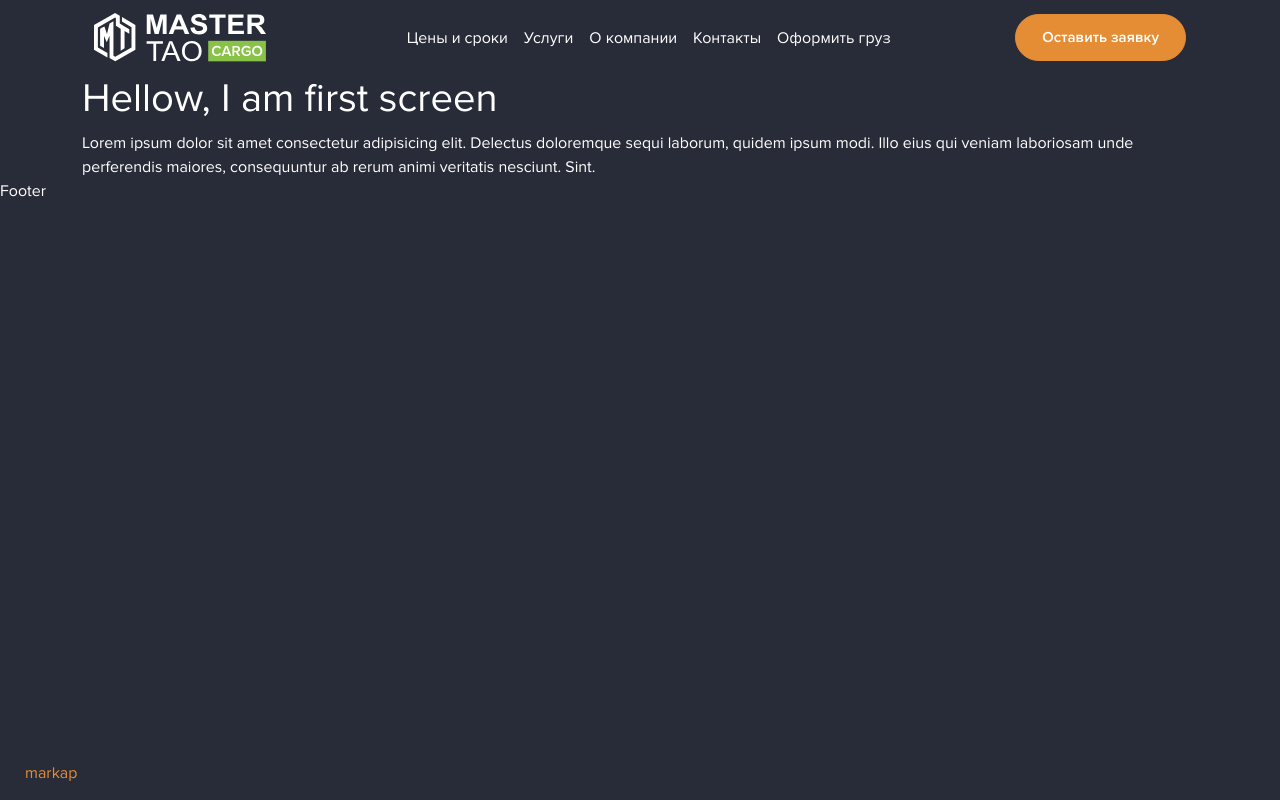
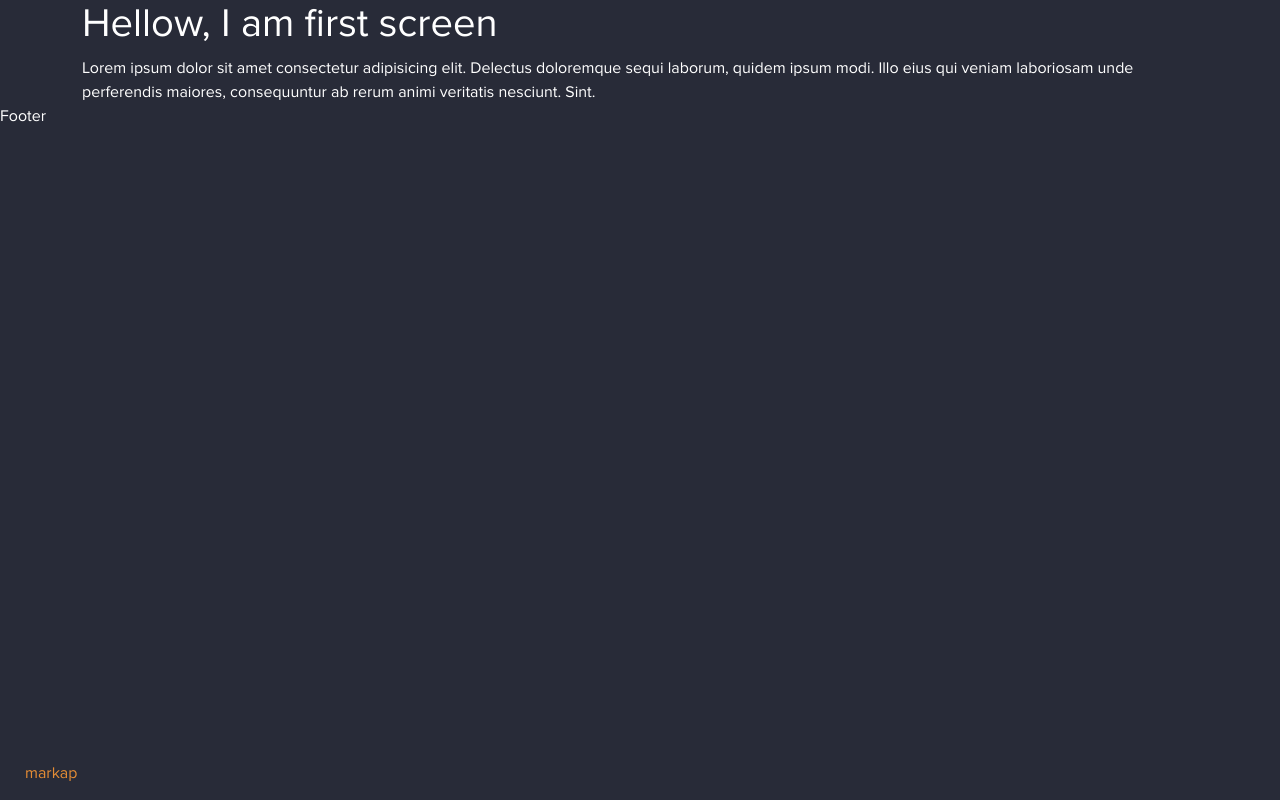
Before and after one commit to ubojko1990/dev-MasterTao-13.06, a website: page build/index.html in a window 1280 px wide. Drawn offline with Linux system fonts and the light colour scheme.

```diff
--- a/build/index.html
+++ b/build/index.html
@@ -13,42 +13,6 @@
 </head>
 
 <body>
-    <header>
-        <div class="container">
-            <nav class="navbar navbar-expand-lg">
-                <div class="container-fluid">
-                    <a class="navbar-brand" href="index.html">
-            <img src="assets/img/logo.svg" alt="logo">
-          </a>
-                    <button class="navbar-toggler" type="button" data-bs-toggle="collapse" data-bs-target="#navbarSupportedContent" aria-controls="navbarSupportedContent" aria-expanded="false" aria-label="Toggle navigation">
-                        <span class="navbar-toggler-icon"></span>
-                    </button>
-                    <div class="collapse navbar-collapse" id="navbarSupportedContent">
-                        <ul class="navbar-nav mx-auto">
-                            <li class="nav-item">
-                                <a class="nav-link text-white  active" aria-current="page" href="#">Цены и сроки</a>
-                            </li>
-                            <li class="nav-item">
-                                <a class="nav-link text-white" href="#">Услуги</a>
-                            </li>
-                            <li class="nav-item">
-                                <a class="nav-link text-white  active" aria-current="page" href="#">О компании</a>
-                            </li>
-                            <li class="nav-item">
-                                <a class="nav-link text-white  active" aria-current="page" href="#">Контакты</a>
-                            </li>
-                            <li class="nav-item">
-                                <a class="nav-link text-white  active" aria-current="page" href="#">Оформить груз</a>
-                            </li>
-
-                        </ul>
-                        <button class="btn btn-primary">Оставить заявку</button>
-                    </div>
-                </div>
-            </nav>
-        </div>
-    </header>
-
 
     <main class="wrapper home">
         <div class="container">
```
Also changed, not shown: build/markap.html (+0 -36 lines), 1 other file.
